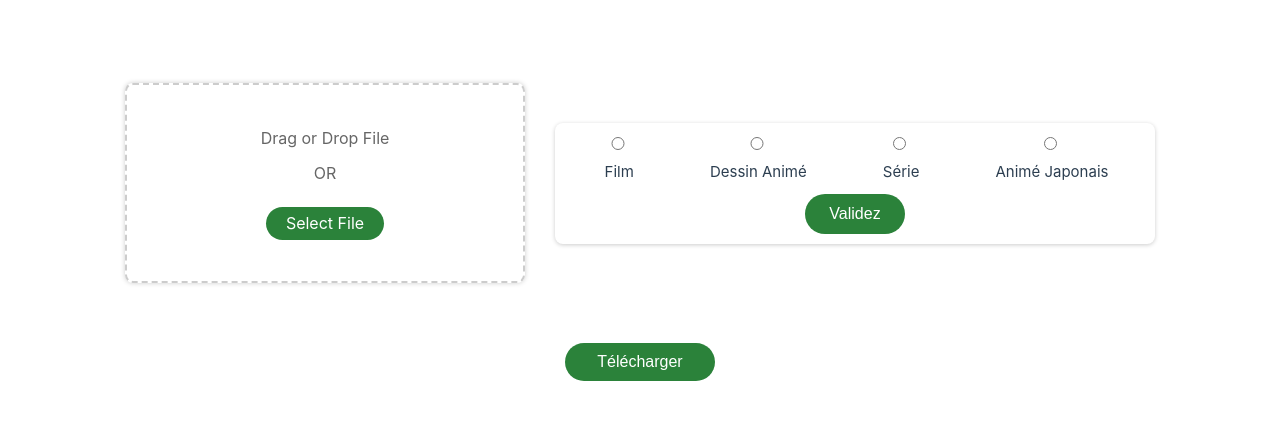
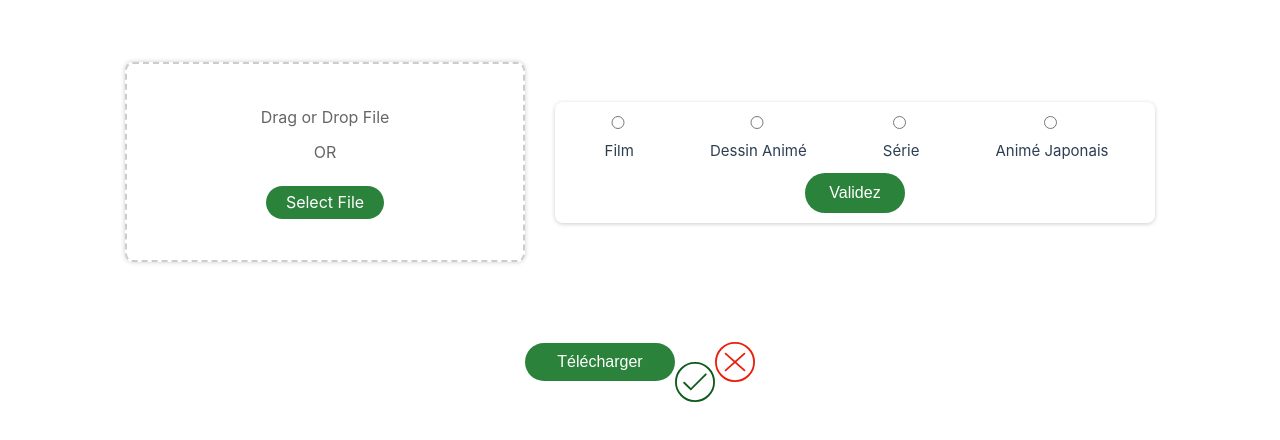
Before and after one commit to ChacalTordu/ChacalTorrent, a Vue app in the folder ChacalWebInterface/: page / in a window 1280 px wide. Shown: the part 168-608 px from the top of the page. Built offline with nearby package versions, Linux system fonts and the light colour scheme.

Commit message:
add animation sucess and error

```diff
--- a/ChacalWebInterface/package.json
+++ b/ChacalWebInterface/package.json
@@ -13,6 +13,7 @@
     "cors": "^2.8.5",
     "express": "^4.18.2",
     "file-saver": "^2.0.5",
+    "gsap": "^3.12.5",
     "multer": "^1.4.5-lts.1",
     "vue": "^3.4.15",
     "vue-file-tree": "^0.2.1"
--- a/ChacalWebInterface/src/App.vue
+++ b/ChacalWebInterface/src/App.vue
@@ -4,7 +4,12 @@
       <ZoneDropFile :class="{ 'blink': isBlinking && !torrentValid }" :confirmClicked="confirmClick" @fileChosen="saveTorrent" @resetButton="resetButtonValue"/>
       <ZoneFileInfo :class="{ 'blink': isBlinking && !dataValid }" :confirmClicked="confirmClick" @saveMediaData="saveMediaInfo"  @resetButton="resetButtonValue"/>
     </div>
-    <ButtonConfirm textButton="Télécharger" @confirmClicked="handleConfirmClicked" />
+    <div class="buttonAndSpinner">
+      <ButtonConfirm v-if="!downloadingFlag" textButton="Télécharger" @confirmClicked="handleConfirmClicked" />
+      <Spinner v-if="downloadingFlag"/>
+      <Sucess />
+      <Error />
+    </div>
   </div>
 </template>
 
@@ -12,8 +17,14 @@
   import ZoneDropFile from "./components/ZoneDropFile.vue";
   import ZoneFileInfo from "./components/ZoneFileInfos.vue";
   import ButtonConfirm from "./components/button/ButtonConfirm.vue";
+  import Spinner from "./components/animation/Spinner.vue"
+  import Sucess from "./components/animation/Sucess.vue"
+  import Error from "./components/animation/Error.vue"
+
   import axios from 'axios';
   import { ref } from 'vue';
+
+  const downloadingFlag = ref(false)
 
   const isBlinking = ref(false);
 
@@ -43,7 +54,6 @@
         await axios.post('http://localhost:3000/uploadJSON', jsonMediaInfos);
         console.log('Json téléchargé avec succès sur le serveur !');
       }
-
       // Vérification du flag pour le fichier .torrent
       if (torrentValid.value && fileTorrent.value) {
         const formData = new FormData();
@@ -51,6 +61,7 @@
         await axios.post('http://localhost:3000/uploadFile', formData);
         console.log('Fichier téléchargé avec succès sur le serveur !');
       }
+      return true
     } catch (error) {
       console.error('Une erreur est survenue lors de l\'envoi des données au serveur:', error.message);
     }
@@ -84,7 +95,9 @@
     try {
       confirmClick.value = true;
       if (dataValid.value && torrentValid.value) {
-        sendDataToServer();
+        if(sendDataToServer()){
+          downloadingFlag.value = true
+        }
       }else{
         if (!dataValid.value) {
           blinkdiv();
@@ -131,4 +144,10 @@
 .blink {
     outline: 2px solid var(--red-color-4);
   }
+  .buttonAndSpinner{
+    display: flex;
+    flex-direction: row;
+
+    align-items: center;
+  }
 </style>
--- /dev/null
+++ b/ChacalWebInterface/src/components/animation/Error.vue
@@ -0,0 +1,57 @@
+<template>
+    <div>
+      <svg version="1.1" xmlns="http://www.w3.org/2000/svg" viewBox="0 0 130.2 130.2">
+        <circle class="path circle" fill="none" stroke="#EC1E0D" stroke-width="6" stroke-miterlimit="10" cx="65.1" cy="65.1" r="62.1"/>
+        <line class="path line" fill="none" stroke="#EC1E0D" stroke-width="6" stroke-linecap="round" stroke-miterlimit="10" x1="34.4" y1="37.9" x2="95.8" y2="92.3"/>
+        <line class="path line" fill="none" stroke="#EC1E0D" stroke-width="6" stroke-linecap="round" stroke-miterlimit="10" x1="95.8" y1="38" x2="34.4" y2="92.2"/>
+      </svg>
+    </div>
+</template>
+
+<style scoped>
+  svg {
+    width: 40px;
+    display: block;
+  }
+
+  .path {
+    stroke-dasharray: 1000;
+    stroke-dashoffset: 0;
+    &.circle {
+      -webkit-animation: dash .9s ease-in-out;
+      animation: dash .9s ease-in-out;
+    }
+    &.line {
+      stroke-dashoffset: 1000;
+      -webkit-animation: dash .9s .35s ease-in-out forwards;
+      animation: dash .9s .35s ease-in-out forwards;
+    }
+  }
+
+  p {
+    text-align: center;
+    margin: 20px 0 60px;
+    font-size: 1.25em;
+    &.error {
+      color: #D06079;
+    }
+  }
+
+  @-webkit-keyframes dash {
+    0% {
+      stroke-dashoffset: 1000;
+    }
+    100% {
+      stroke-dashoffset: 0;
+    }
+  }
+
+  @keyframes dash {
+    0% {
+      stroke-dashoffset: 1000;
+    }
+    100% {
+      stroke-dashoffset: 0;
+    }
+  }
+</style>
--- /dev/null
+++ b/ChacalWebInterface/src/components/animation/Spinner.vue
@@ -0,0 +1,25 @@
+<template>
+    <div class="spinner"></div>
+</template>
+<style scoped>
+.spinner{
+/*   spinner div css */
+  height : 40px;
+  width : 40px;
+  border-radius : 50%;
+
+/*   background-color : red; */
+  border : 5px solid #ccc;
+  border-top-color :var(--green2-color-4);
+  animation : spin 2s linear infinite;
+}
+
+@keyframes spin{
+  0%{
+    transform : rotate(0deg);
+  }
+  100%{
+    transform : rotate(360deg);
+  }
+}
+</style>
--- /dev/null
+++ b/ChacalWebInterface/src/components/animation/Sucess.vue
@@ -0,0 +1,75 @@
+<template>
+  <div>
+    <svg version="1.1" xmlns="http://www.w3.org/2000/svg" viewBox="0 0 130.2 130.2">
+      <circle class="path circle" fill="none" stroke="#0D5B1B" stroke-width="6" stroke-miterlimit="10" cx="65.1" cy="65.1" r="62.1"/>
+      <polyline class="path check" fill="none" stroke="#0D5B1B" stroke-width="6" stroke-linecap="round" stroke-miterlimit="10" points="100.2,40.2 51.5,88.8 29.8,67.5 "/>
+    </svg>
+  </div>
+</template>
+
+<style scoped>
+svg {
+  width: 40px;
+  display: block;
+  margin: 40px auto 0;
+}
+
+.path {
+  stroke-dasharray: 1000;
+  stroke-dashoffset: 0;
+  &.circle {
+    -webkit-animation: dash .9s ease-in-out;
+    animation: dash .9s ease-in-out;
+  }
+  &.check {
+    stroke-dashoffset: -100;
+    -webkit-animation: dash-check 8s .35s ease-in-out forwards;
+    animation: dash-check 3s .35s ease-in-out forwards;
+  }
+}
+
+p {
+  text-align: center;
+  margin: 20px 0 60px;
+  font-size: 1.25em;
+  &.success {
+    color: var(--green2-color-5);
+  }
+}
+
+@-webkit-keyframes dash {
+  0% {
+    stroke-dashoffset: 1000;
+  }
+  100% {
+    stroke-dashoffset: 0;
+  }
+}
+
+@keyframes dash {
+  0% {
+    stroke-dashoffset: 1000;
+  }
+  100% {
+    stroke-dashoffset: 0;
+  }
+}
+
+@-webkit-keyframes dash-check {
+  0% {
+    stroke-dashoffset: -100;
+  }
+  100% {
+    stroke-dashoffset: 900;
+  }
+}
+
+@keyframes dash-check {
+  0% {
+    stroke-dashoffset: -100;
+  }
+  100% {
+    stroke-dashoffset: 900;
+  }
+}
+</style>
```
Also changed, not shown: 1 other file (tests, documents, lock files or other folders).
